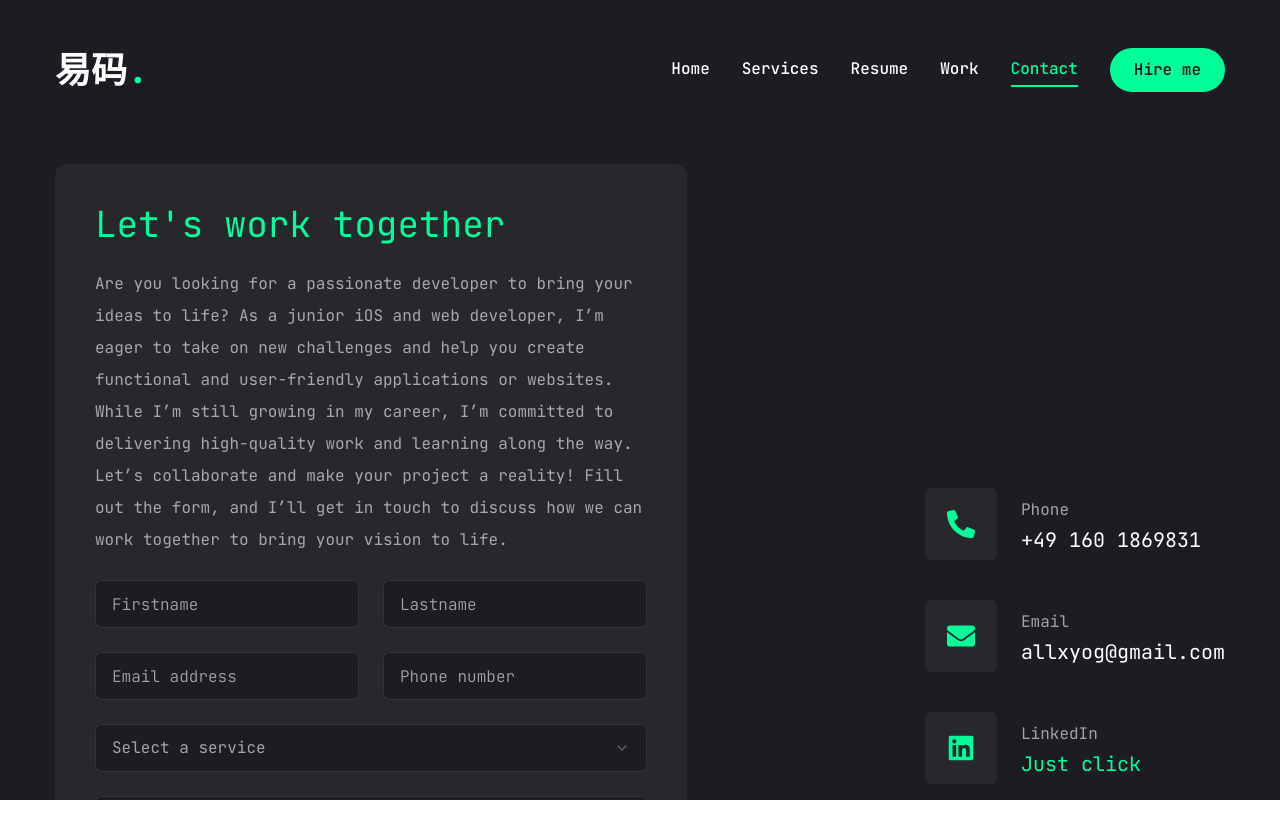
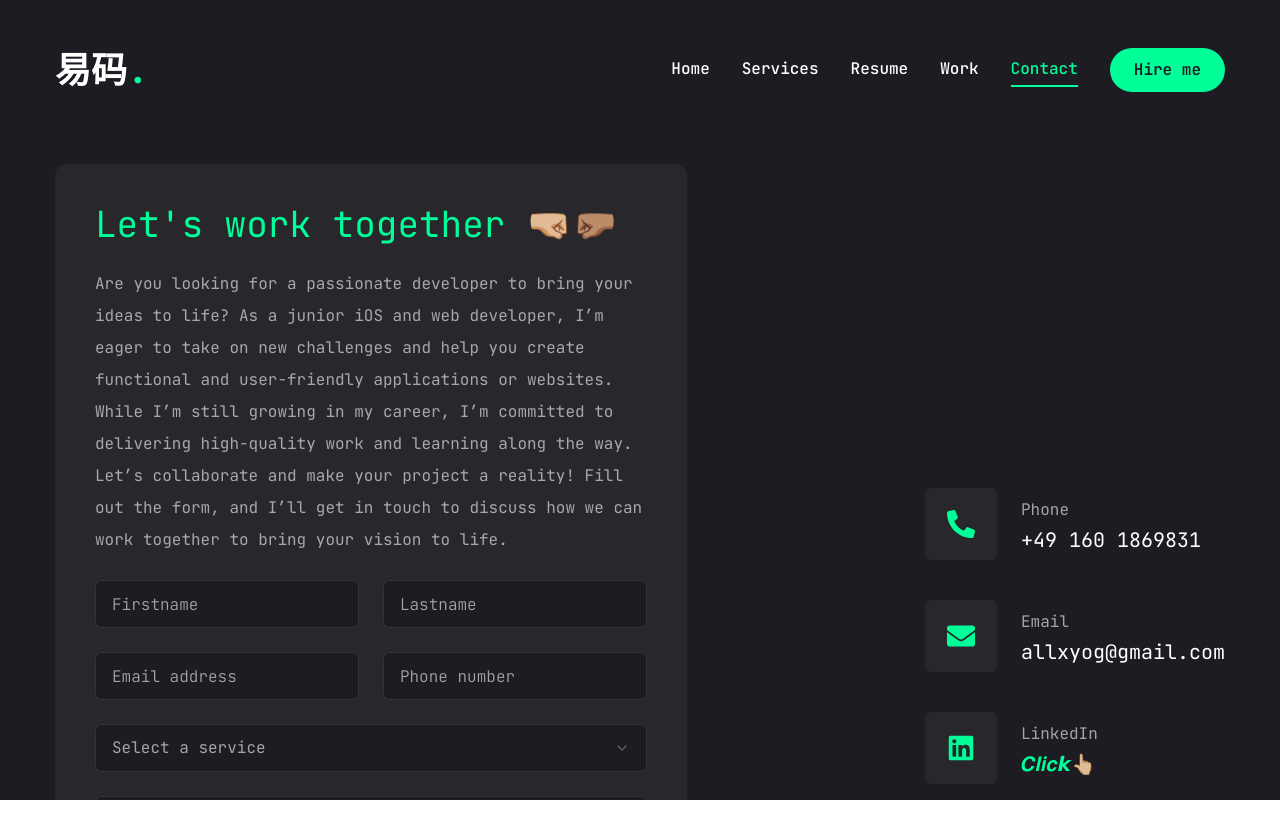
Before and after one commit to olexey27/Portfolio, a Next.js app: page /contact in a window 1280 px wide. Shown: the top 838 px of the page. Built offline with nearby package versions, Linux system fonts and the light colour scheme.

Commit message:
ui-update

```diff
--- a/app/contact/page.jsx
+++ b/app/contact/page.jsx
@@ -37,7 +37,7 @@ const info = [
                 rel="noopener noreferrer"
                 className="text-accent hover:underline"
             >
-                Just click
+                𝑪𝒍𝒊𝒄𝙠👆🏼
             </a>
         ),
     },
@@ -61,7 +61,7 @@ const Contact = () => {
                     {/* form */ }
                     <div className="xl:w-[54%] order-2 xl:order-none">
                         <form className="flex flex-col gap-6 p-10 bg-[#27272c] rounded-xl">
-                            <h3 className="text-4xl text-accent">Let's work together</h3>
+                            <h3 className="text-4xl text-accent">Let's work together 🤜🏼🤛🏽</h3>
                             <p className="text-white/60">
                                 Are you looking for a passionate developer to bring your ideas to life? As a junior iOS and web developer, I’m eager to take on new challenges and help you create functional and user-friendly applications or websites. While I’m still growing in my career, I’m committed to delivering high-quality work and learning along the way. Let’s collaborate and make your project a reality! Fill out the form, and I’ll get in touch to discuss how we can work together to bring your vision to life.
                             </p>
--- a/app/resume/page.jsx
+++ b/app/resume/page.jsx
@@ -14,7 +14,7 @@ import { SiTailwindcss, SiNextdotjs, SiSwift, SiKotlin, SiMysql } from "react-ic
 
 // about data
 const about = {
-    title: "About me",
+    title: "About me 👤",
     description: "I’m Alexej, a passionate iOS and web developer focused on creating modern, user-friendly applications and innovative web solutions. With over 3 years of experience in software development, I specialize in building scalable apps for the Apple ecosystem as well as performant, responsive websites. I combine technical expertise in Swift, SwiftUI, and Objective-C with comprehensive knowledge of web technologies like HTML, CSS, JavaScript, and modern frameworks (e.g., React, Angular). My goal is to create high-quality software that excels both technically and visually.In my work, I place great emphasis on clean code, agile processes, and close collaboration with my clients to deliver tailored solutions. I look forward to working on new projects that enhance digital experiences and deliver sustainable results.",
     info: [
         {
@@ -51,7 +51,7 @@ const about = {
 // experience data
 const experience = {
     icon: "/assets/resume/badge.svg",
-    title: "My experience",
+    title: "My experience 🛠️",
     description: "Throughout my career, I have gained diverse experience across various industries, which has shaped my strong work ethic, problem-solving abilities, and teamwork skills. As a Service Employee, I developed excellent customer service and communication skills, always striving to ensure client satisfaction in a fast-paced environment. My time as a Store Manager helped me refine my leadership abilities, from managing teams and controlling inventory to overseeing daily operations and ensuring everything ran smoothly. In the past, I worked as a Process Mechanic, where I learned to work systematically and pay close attention to detail. My role involved overseeing and optimizing production processes to ensure high-quality results. Additionally, my experience in Picking taught me how to stay organized and efficient, even under tight deadlines. These experiences have given me a versatile skill set and a proactive mindset. I enjoy taking on new challenges and adapting to different environments, always looking for ways to grow and contribute effectively to my work.",
     items: [
         {
@@ -90,7 +90,7 @@ const experience = {
 // education data
 const education = {
     icon: "/assets/resume/cap.svg",
-    title: "My education",
+    title: "My education 📚",
     description: "I completed a comprehensive training program in app development, where I gained a strong foundation in building mobile applications and understanding software development principles. This formal education provided me with expertise in core programming languages and frameworks, particularly in iOS development with Swift. To further enhance my knowledge and stay updated with industry trends, I pursued additional learning through Udemy courses. These self-paced programs allowed me to deepen my understanding of modern technologies such as Kotlin, JavaScript, React, and Angular, enabling me to expand my skill set and deliver high-quality software solutions. My commitment to continuous learning has equipped me with the tools and skills to tackle complex projects and adapt to evolving technologies.",
     items: [
         {
@@ -127,7 +127,7 @@ const education = {
 
 // skills data
 const skills = {
-    title: "My skills",
+    title: "My skills 🚀",
     description: "I have extensive experience in developing modern applications and web solutions, with a primary focus on Swift and JavaScript, my core programming languages. Leveraging these skills, I create powerful, feature-rich iOS applications as well as dynamic and interactive web applications tailored to user needs. In addition to my expertise in Swift and JavaScript, I possess solid knowledge of Kotlin for Android development, allowing me to build efficient and scalable mobile solutions across platforms. My proficiency extends to modern frontend frameworks such as Angular and React, which I use to design and implement responsive, high-performing, and user-centric web interfaces. My diverse technical skill set empowers me to deliver cross-platform and bespoke software solutions that are both functionally robust and visually appealing. I stay committed to maintaining clean, efficient code while adhering to industry best practices, ensuring every project meets high standards of quality and performance. Furthermore, I am continuously advancing my skills by exploring emerging technologies, keeping up with the latest trends, and applying innovative approaches to problem-solving. This drive for excellence ensures that my work not only meets but exceeds expectations.",
     skillList: [
         {
```
